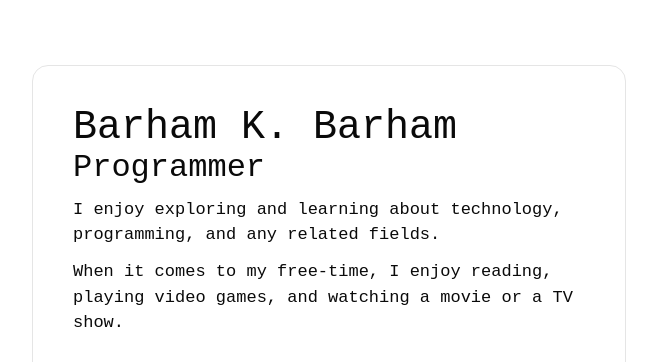
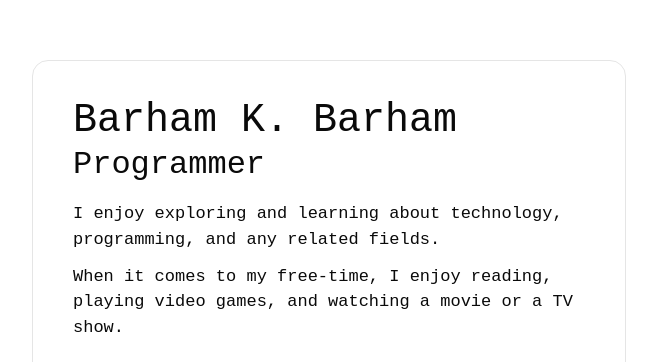
Before and after one commit to barhamkbarham/website, a plain HTML site: page index.html in a window 1280 px wide. Shown: the part 144-506 px from the top of the page, without its empty margins (311-968 px from the left). Drawn offline with Linux system fonts and the light colour scheme.

Commit message:
Update index.html

```diff
--- a/index.html
+++ b/index.html
@@ -40,12 +40,11 @@
             h1 {
                 font-size: 40px;
                 font-weight: 500;
-                line-height: 1.1;
+                line-height: 1;
             }
             h2 {
                 font-size: 32px;
                 font-weight: 300;
-                line-height: 1.1;
             }
             p {
                 margin-top: 0.7em;
```
